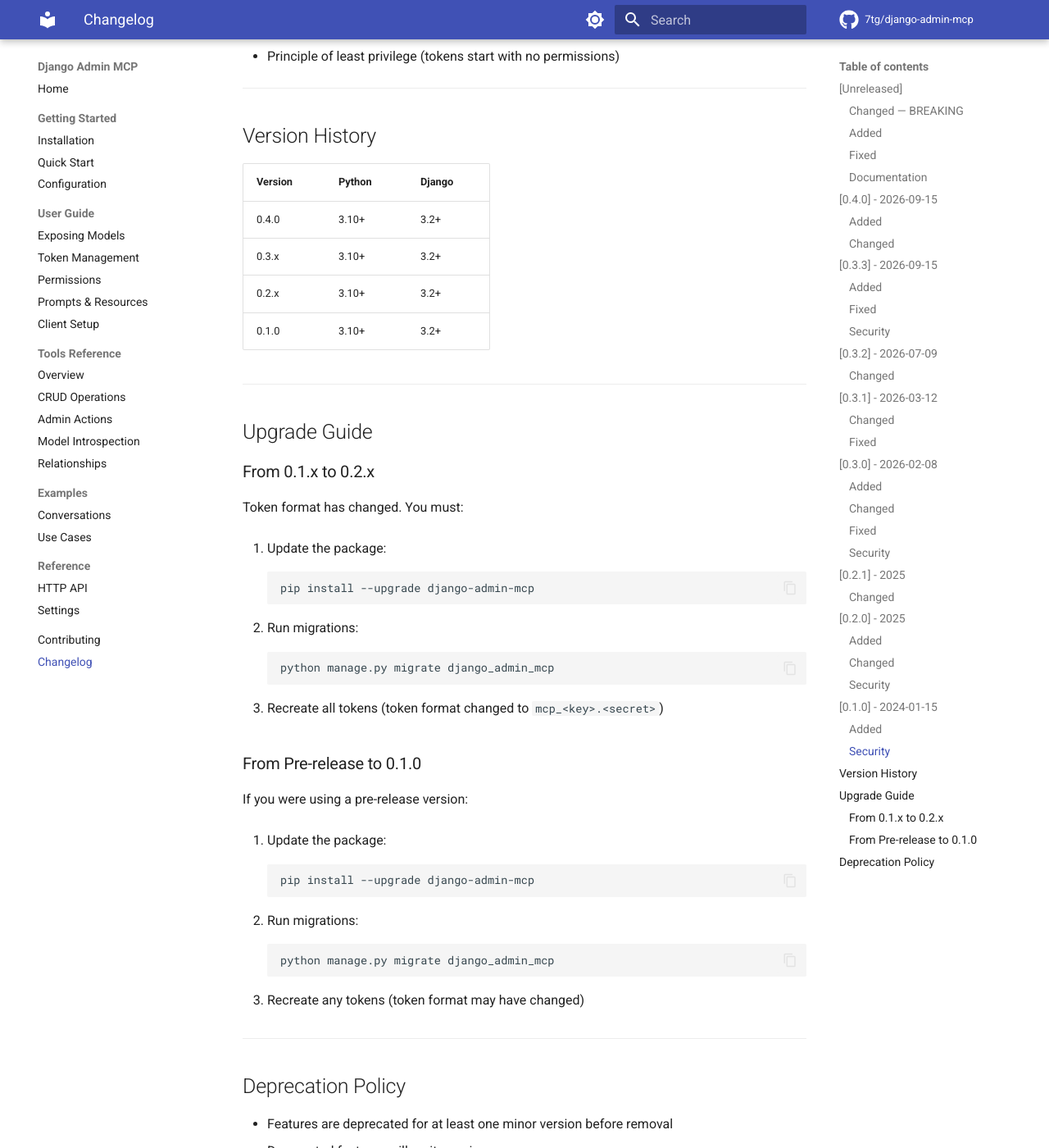
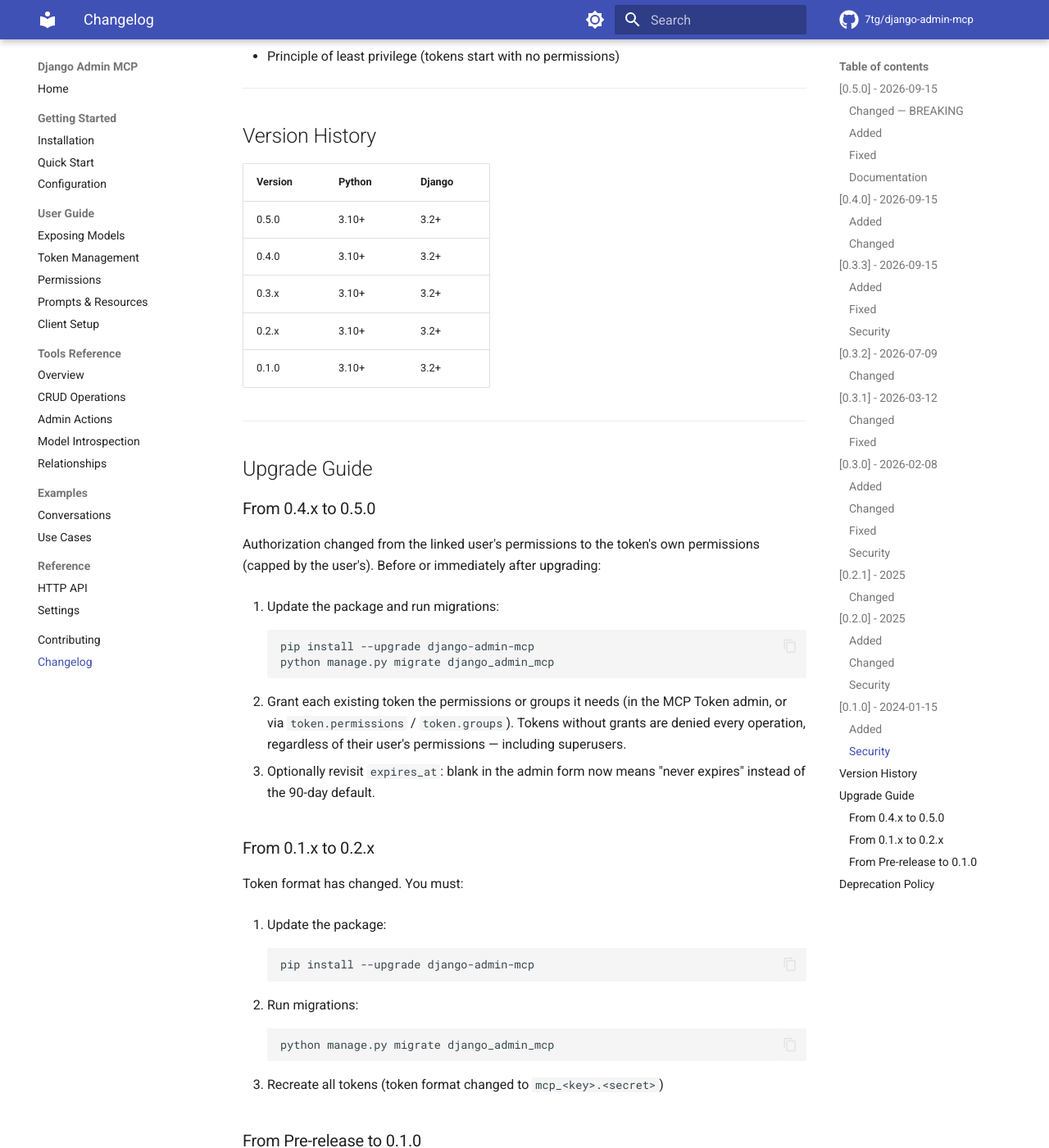
Before and after one commit to 7tg/django-admin-mcp, an MkDocs documentation site: the page built from docs/changelog.md, in a window 1280 px wide and 1400 px high, scrolled down 5723 px. Shown: the whole window at 82% size. Built offline with MkDocs 1.6.1 and Material for MkDocs 9.7.7, drawn with Linux system fonts in a browser that asks for light colours; comment, search, counter and statistics services are not loaded; some of the changed text lies outside the part shown.

Commit message:
Bump version to 0.5.0

````diff
--- a/django_admin_mcp/__init__.py
+++ b/django_admin_mcp/__init__.py
@@ -4,7 +4,7 @@
 
 from django_admin_mcp.mixin import MCPAdminMixin
 
-__version__ = "0.4.0"
+__version__ = "0.5.0"
 __author__ = "Barbaros Goren"
 __email__ = "gorenbarbaros@gmail.com"
 __all__ = [
--- a/docs/changelog.md
+++ b/docs/changelog.md
@@ -5,7 +5,7 @@
 The format is based on [Keep a Changelog](https://keepachangelog.com/en/1.0.0/),
 and this project adheres to [Semantic Versioning](https://semver.org/spec/v2.0.0.html).
 
-## [Unreleased]
+## [0.5.0] - 2026-09-15
 
 ### Changed — BREAKING
 - **Token-level permissions are now enforced.** Authorization answers from the token's effective permissions — its own `permissions` and `groups` fields intersected with the linked user's Django permissions — via a permission proxy placed on `request.user`. A token can narrow its user's access but never exceed it: a token with no grants has no access even when bound to a superuser, a grant the linked user lacks stays ineffective, and deactivating the linked user disables the token's access. The linked user remains the audit identity for `LogEntry` records. **Upgrade note:** existing tokens had access equal to their user's permissions; after upgrading they must also be granted the needed permissions/groups on the token itself, or their requests will be denied.
@@ -141,6 +141,7 @@
 
 | Version | Python | Django |
 |---------|--------|--------|
+| 0.5.0 | 3.10+ | 3.2+ |
 | 0.4.0 | 3.10+ | 3.2+ |
 | 0.3.x | 3.10+ | 3.2+ |
 | 0.2.x | 3.10+ | 3.2+ |
@@ -149,6 +150,20 @@
 ---
 
 ## Upgrade Guide
+
+### From 0.4.x to 0.5.0
+
+Authorization changed from the linked user's permissions to the token's own permissions (capped by the user's). Before or immediately after upgrading:
+
+1. Update the package and run migrations:
+   ```bash
+   pip install --upgrade django-admin-mcp
+   python manage.py migrate django_admin_mcp
+   ```
+
+2. Grant each existing token the permissions or groups it needs (in the MCP Token admin, or via `token.permissions` / `token.groups`). Tokens without grants are denied every operation, regardless of their user's permissions — including superusers.
+
+3. Optionally revisit `expires_at`: blank in the admin form now means "never expires" instead of the 90-day default.
 
 ### From 0.1.x to 0.2.x
 
--- a/pyproject.toml
+++ b/pyproject.toml
@@ -4,7 +4,7 @@
 
 [project]
 name = "django-admin-mcp"
-version = "0.4.0"
+version = "0.5.0"
 description = "Django admin MCP integration - expose Django admin models to MCP clients"
 readme = "README.md"
 requires-python = ">=3.10"
````
Also changed, not shown: 1 other file.
